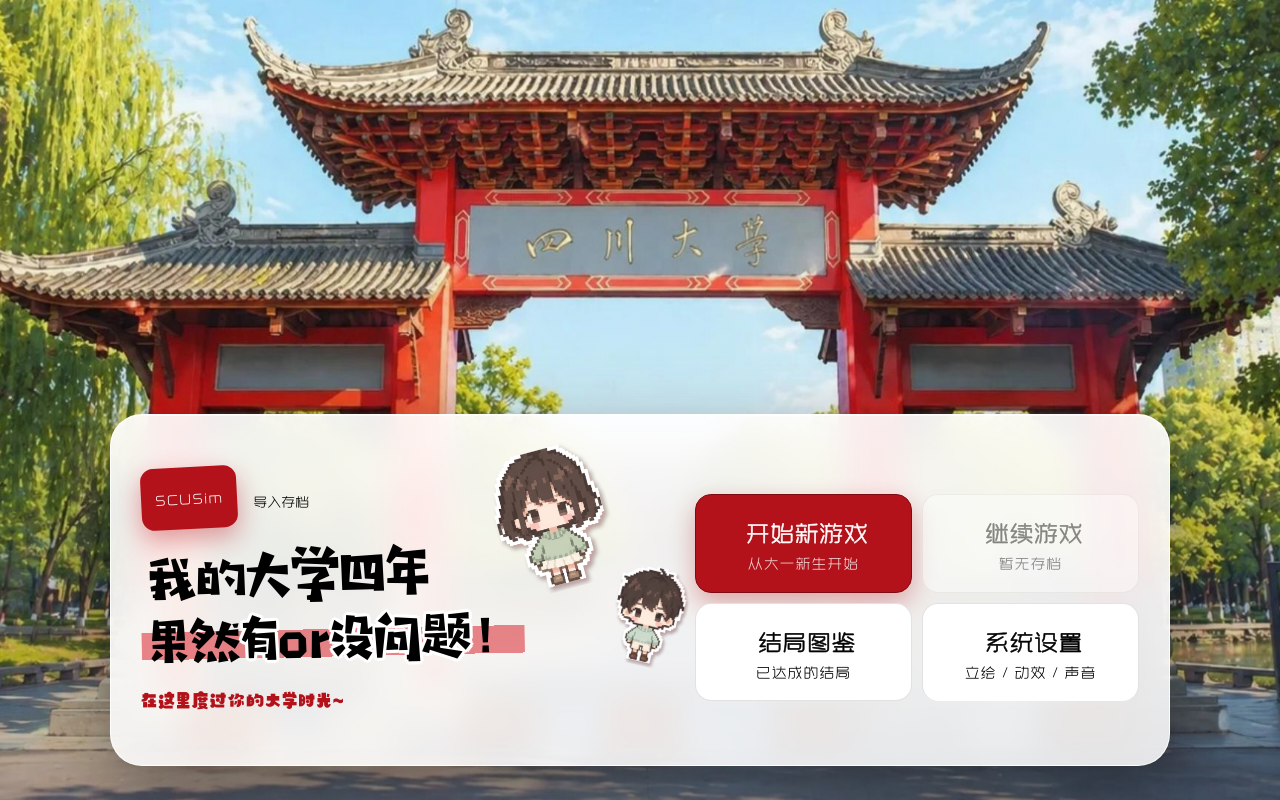
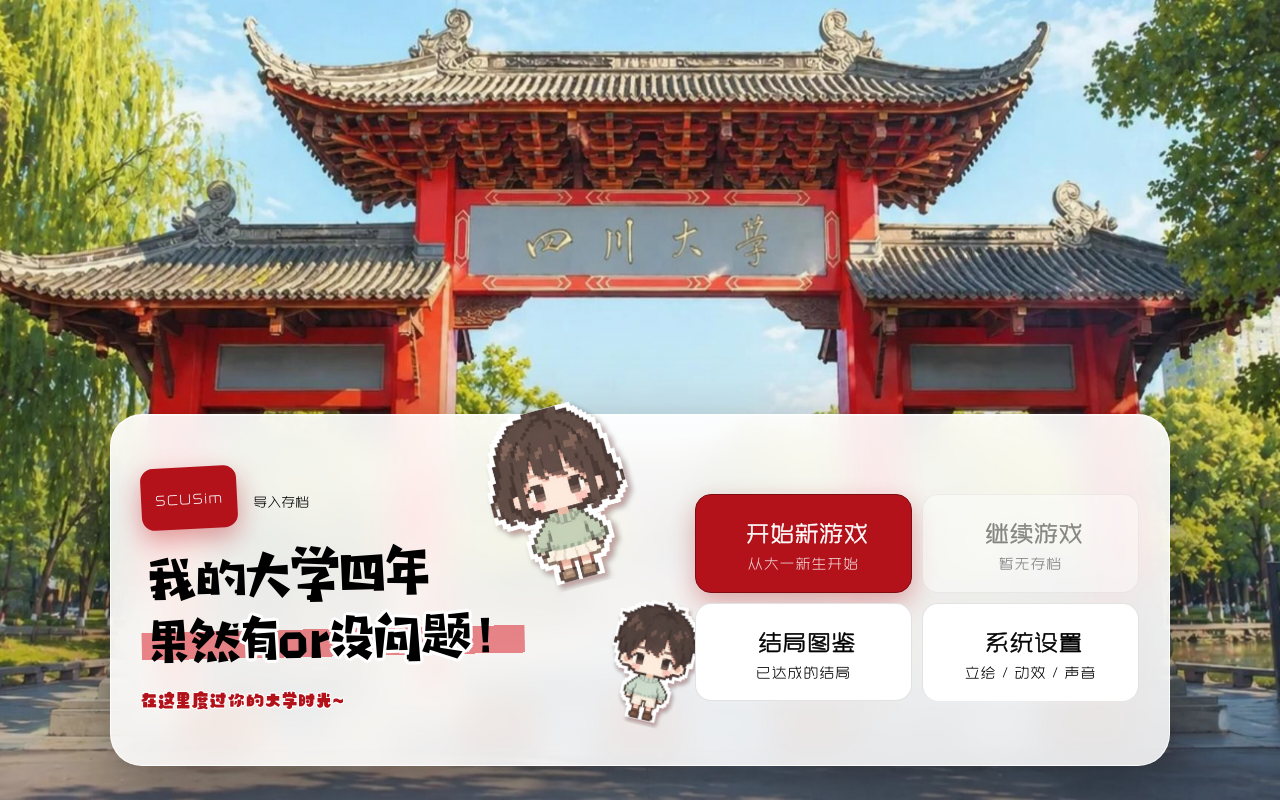
Before and after one commit to lingtang1003/SCUSim, a website with bundled scripts: page index.html in a window 1280 px wide. Built offline with nearby package versions, Linux system fonts and the light colour scheme.

Commit message:
Update style.css

```diff
--- a/css/style.css
+++ b/css/style.css
@@ -4076,16 +4076,16 @@ body { font-synthesis: none; }
 }
 /* 女生：站在「大学四年」右侧（整只落在第一行的高度带里） */
 .vn-mascot--girl {
-  left: 37.3%;
-  bottom: 176px;
-  height: 148px;
+  left: 37.0%;
+  bottom: 178px;
+  height: 190px;
   transform: rotate(-15deg);
 }
 /* 男生：站在「没问题！」右侧（落在第二行的高度带里） */
 .vn-mascot--boy {
-  left: 46.3%;
-  bottom: 100px;
-  height: 104px;
+  left: 45.6%;
+  bottom: 40px;
+  height: 132px;
   transform: rotate(13deg);
 }
 /* 悬停：摆正 + 放大 + 上浮，回弹曲线让动作更明显 */
@@ -4106,8 +4106,8 @@ body { font-synthesis: none; }
     gap: 14px;
     margin-top: 10px;
   }
-  .vn-mascot { position: static; height: 104px; }
-  .vn-mascot--boy { height: 90px; }
+  .vn-mascot { position: static; height: 128px; }
+  .vn-mascot--boy { height: 112px; }
 }
 
 
@@ -4177,9 +4177,16 @@ body { font-synthesis: none; }
 }
 
 
-/* 副标题：红色 + 略加粗，和标题呼应 */
+/* 副标题：红色 + 白色描边，和标题呼应 */
 .vn-logo__sub {
   color: var(--red);
+  -webkit-text-stroke: 0.055em #fff;
+  paint-order: stroke fill;
+  text-shadow:
+     0.05em 0 0 #fff, -0.05em 0 0 #fff,
+     0 0.05em 0 #fff, 0 -0.05em 0 #fff,
+     0.035em 0.035em 0 #fff, -0.035em 0.035em 0 #fff,
+     0.035em -0.035em 0 #fff, -0.035em -0.035em 0 #fff;
 }
 
 
```
